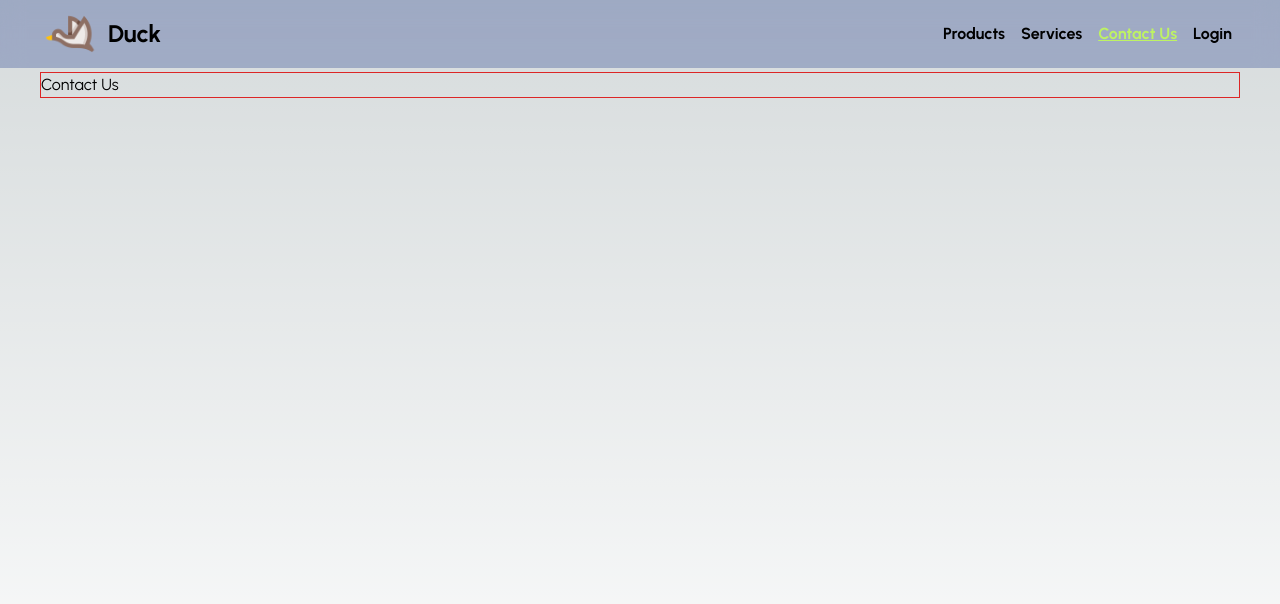
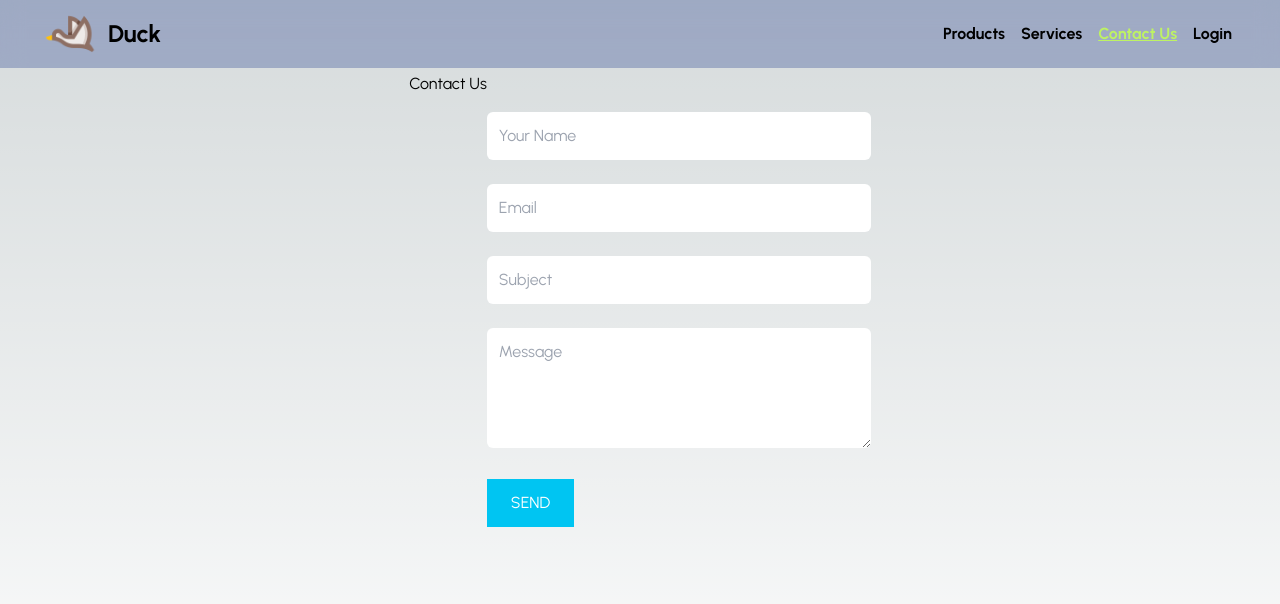
Before and after one commit to mrrased/duck-client, a Next.js app: page /contact-us in a window 1280 px wide. Shown: the top 604 px of the page. Built offline with nearby package versions, Linux system fonts and the light colour scheme.

Commit message:
upadte contact and service page

```diff
--- a/src/app/(pages)/contact-us/page.tsx
+++ b/src/app/(pages)/contact-us/page.tsx
@@ -1,7 +1,8 @@
+import ConatctSection from '@/components/Contact/ConatctSection';
 import { Metadata } from 'next';
 import React from 'react';
 
-export const metadata:Metadata = {
+export const metadata: Metadata = {
     title: 'Contact Us - Duck',
     description: 'Generated by create next app',
 }
@@ -9,8 +10,11 @@
 
 const ContactUs = () => {
     return (
-        <div className='red ' >
-            <p>Contact Us</p>
+        <div>
+            <div className="flex justify-center">
+                <p className="text-center">Contact Us</p>
+                <ConatctSection />
+            </div>
         </div>
     );
 };
--- a/src/app/(pages)/services/page.tsx
+++ b/src/app/(pages)/services/page.tsx
@@ -1,3 +1,4 @@
+import ServiceSection from '@/components/Service/ServiceSection';
 import { Metadata } from 'next';
 import React from 'react';
 
@@ -10,6 +11,7 @@
     return (
         <div className=' ' >
             <p>Services</p>
+            <ServiceSection />
         </div>
     );
 };
--- a/src/app/contact/page.tsx
+++ /dev/null
@@ -1,15 +0,0 @@
-import ConatctSection from '@/components/Contact/ConatctSection';
-import NavigationBar from '@/components/shared/navigationBar/NavigationBar';
-
-
-const page = () => {
-    return (
-        <div className='page-root'>
-            <NavigationBar />
-            <h1>Contact</h1>
-            <ConatctSection />
-        </div>
-    );
-};
-
-export default page;
--- a/src/app/services/page.tsx
+++ /dev/null
@@ -1,15 +0,0 @@
-import ServiceSection from '@/components/Service/ServiceSection';
-import NavigationBar from '@/components/shared/navigationBar/NavigationBar';
-import React from 'react';
-
-const page = () => {
-    return (
-        <div className='page-root'>
-            <NavigationBar />
-            <h1>service page</h1>
-            <ServiceSection />
-        </div>
-    );
-};
-
-export default page;
```
